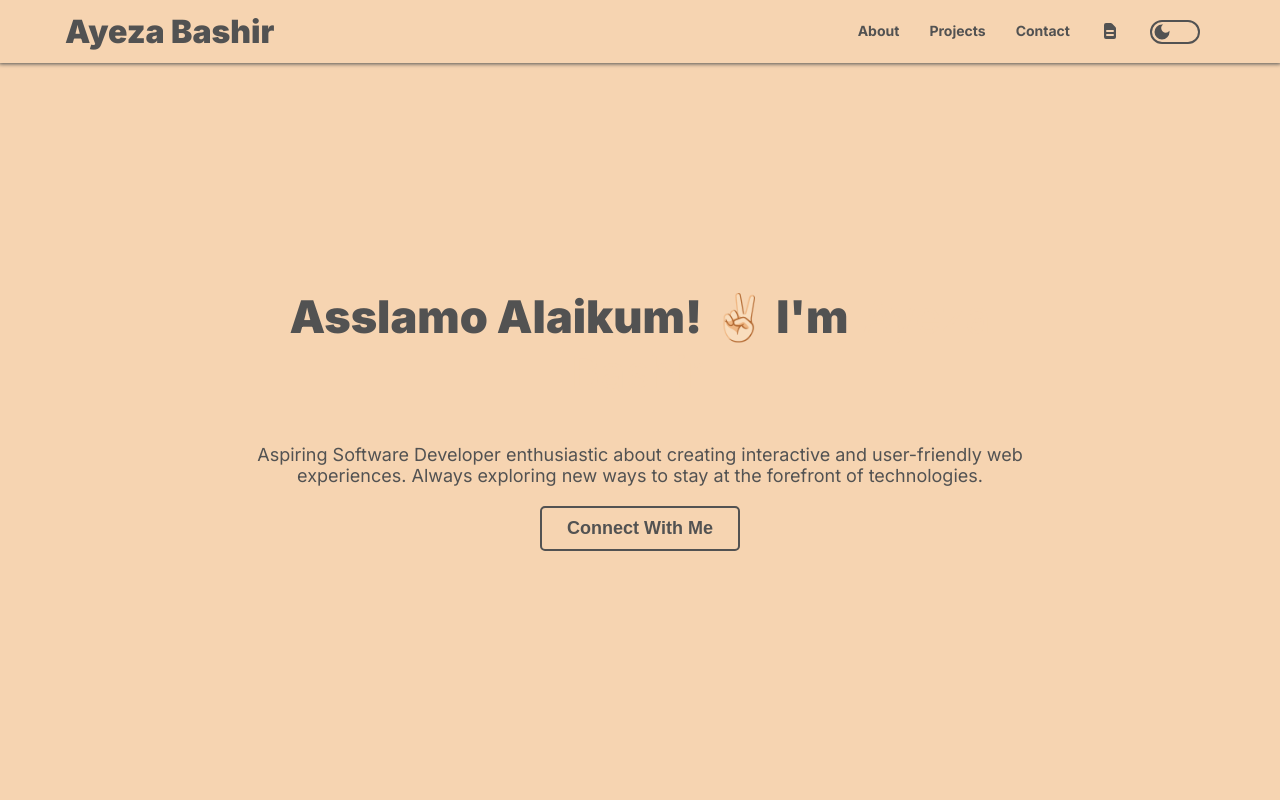
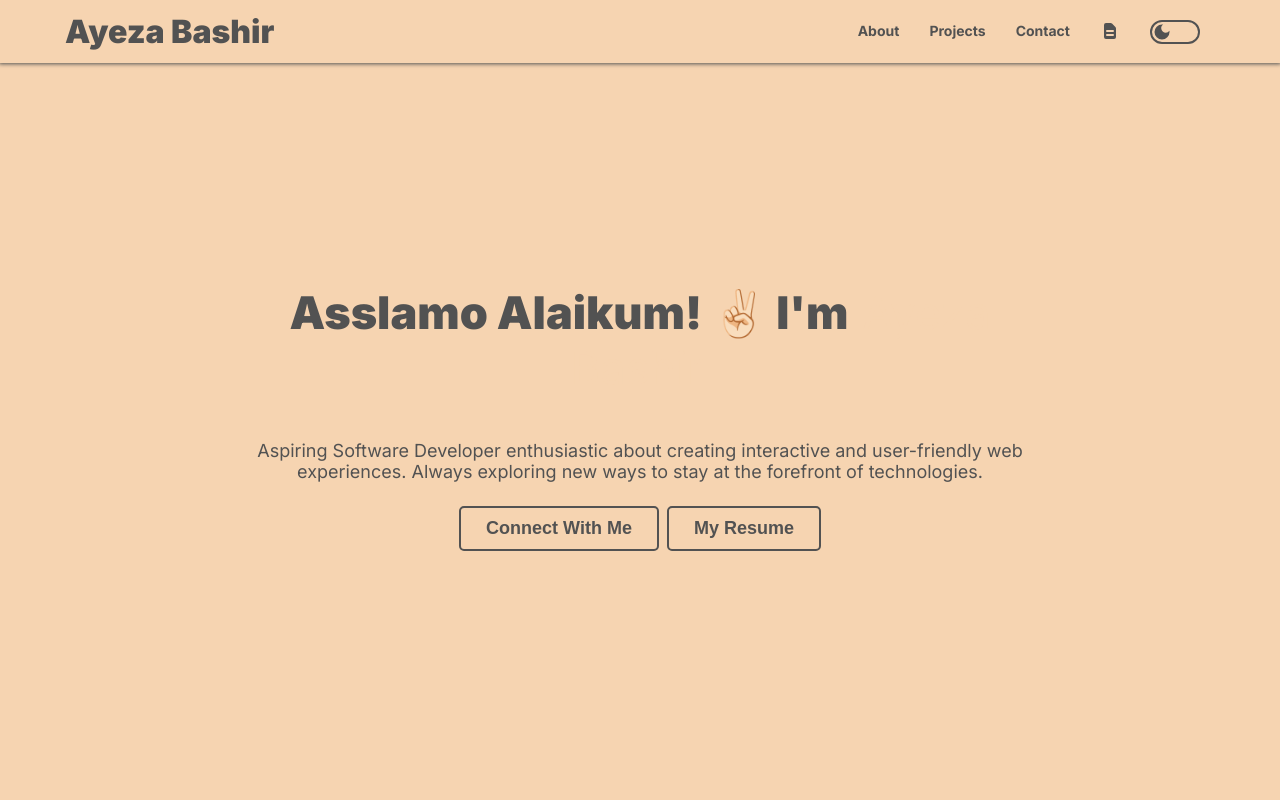
Before and after one commit to ayezabashir/My-Portfolio, a React (Vite) app: page / in a window 1280 px wide. Shown: the top 800 px of the page. Built offline with nearby package versions, Linux system fonts and the light colour scheme.

Commit message:
added resume

```diff
--- a/src/components/mainintro/Main.jsx
+++ b/src/components/mainintro/Main.jsx
@@ -11,9 +11,12 @@ const Main = () => {
                             <div className="main-subtitle">
                                 <h3>Aspiring Software Developer enthusiastic about creating interactive and user-friendly web experiences. Always exploring new ways to stay at the forefront of technologies.</h3>
                             </div>
-                            <div className="connect">
+                            <div className="connection">
                                 <a href="#connect">
                                     <button className="connect">Connect With Me</button>
+                                </a>
+                                <a target="_blank" rel="noreferrer" href="https://resume-rho-brown.vercel.app/">
+                                    <button className="connect">My Resume</button>
                                 </a>
                             </div>
                         </div>
--- a/src/index.scss
+++ b/src/index.scss
@@ -61,9 +61,10 @@ body {
     .container {
       .main-body {
         .main-content {
-          .connect {
+          .connection {
             a {
               .connect {
+                margin: 4px;
                 border: 2px solid var(--primary-color);
                 color: var(--primary-color);
                 &:hover {
@@ -317,9 +318,10 @@ header {
             font-weight: 400;
           }
         }
-        .connect {
+        .connection {
           a {
             .connect {
+              margin: 4px;
               border: 2px solid var(--secondary-color);
               color: var(--secondary-color);
               font-size: 1.8rem;
```
